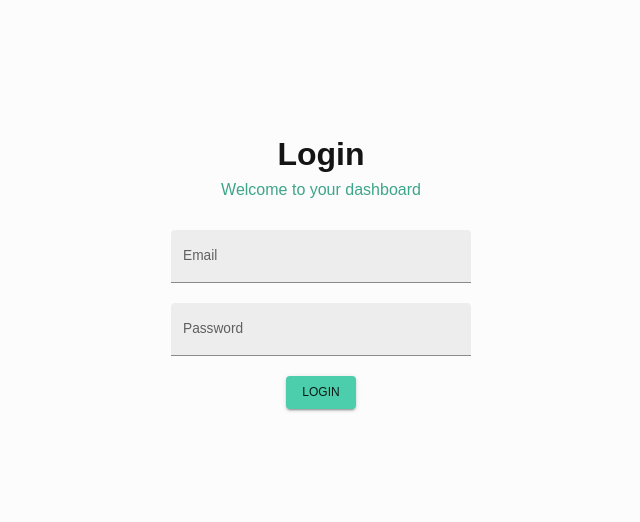
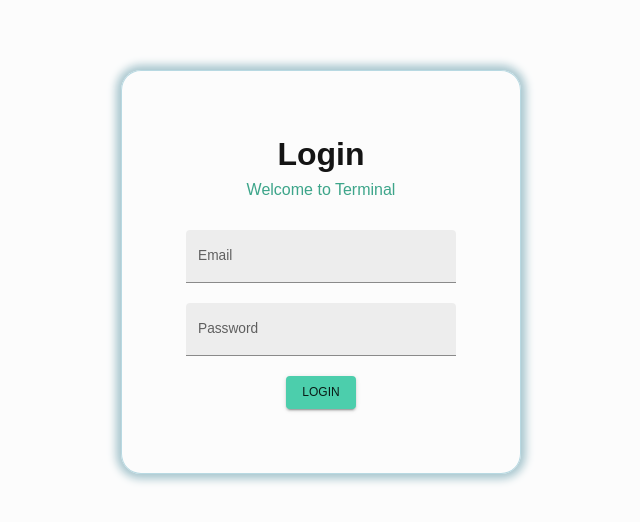
Before and after one commit to harmanjot2002/Dashboard, a React (Create React App) app: page / in a window 1280 px wide. Shown: the part 128-650 px from the top of the page, without its empty margins (319-959 px from the left). Built offline with nearby package versions, Linux system fonts and the light colour scheme.

Commit message:
Updated Login Page

```diff
--- a/src/scenes/login/index.jsx
+++ b/src/scenes/login/index.jsx
@@ -1,9 +1,10 @@
-import React, { useState } from "react";
+import React from "react";
 import Header from "../../components/Header";
 import { Divider, TextField, Button} from "@mui/material";
 import { useFormik } from "formik";
 import * as yup from "yup";
 import { useNavigate } from "react-router-dom";
+import './loginStyles.css'
 
 const Login = () => {
 
@@ -32,11 +33,11 @@ const Login = () => {
 
     return (
         <div className="flex flex-col min-h-screen justify-center items-center">
-            <div className="flex justify-center items-center flex-col w-[300px]">
+            <div className="flex justify-center items-center flex-col w-[400px] login-body">
                 <div className="flex justify-center items-center">
                     <Header
                         title="Login"
-                        subtitle="Welcome to your dashboard"
+                        subtitle="Welcome to Terminal"
                         className={"flex flex-col justify-center items-center"}
                     />
                     <Divider />
--- /dev/null
+++ b/src/scenes/login/loginStyles.css
@@ -0,0 +1,6 @@
+.login-body{
+    border:1px solid rgb(184, 217, 226);
+    padding:4rem;
+    box-shadow: 0px 0px 8px 5px rgb(168, 198, 206);
+    border-radius:5%;
+}
```
